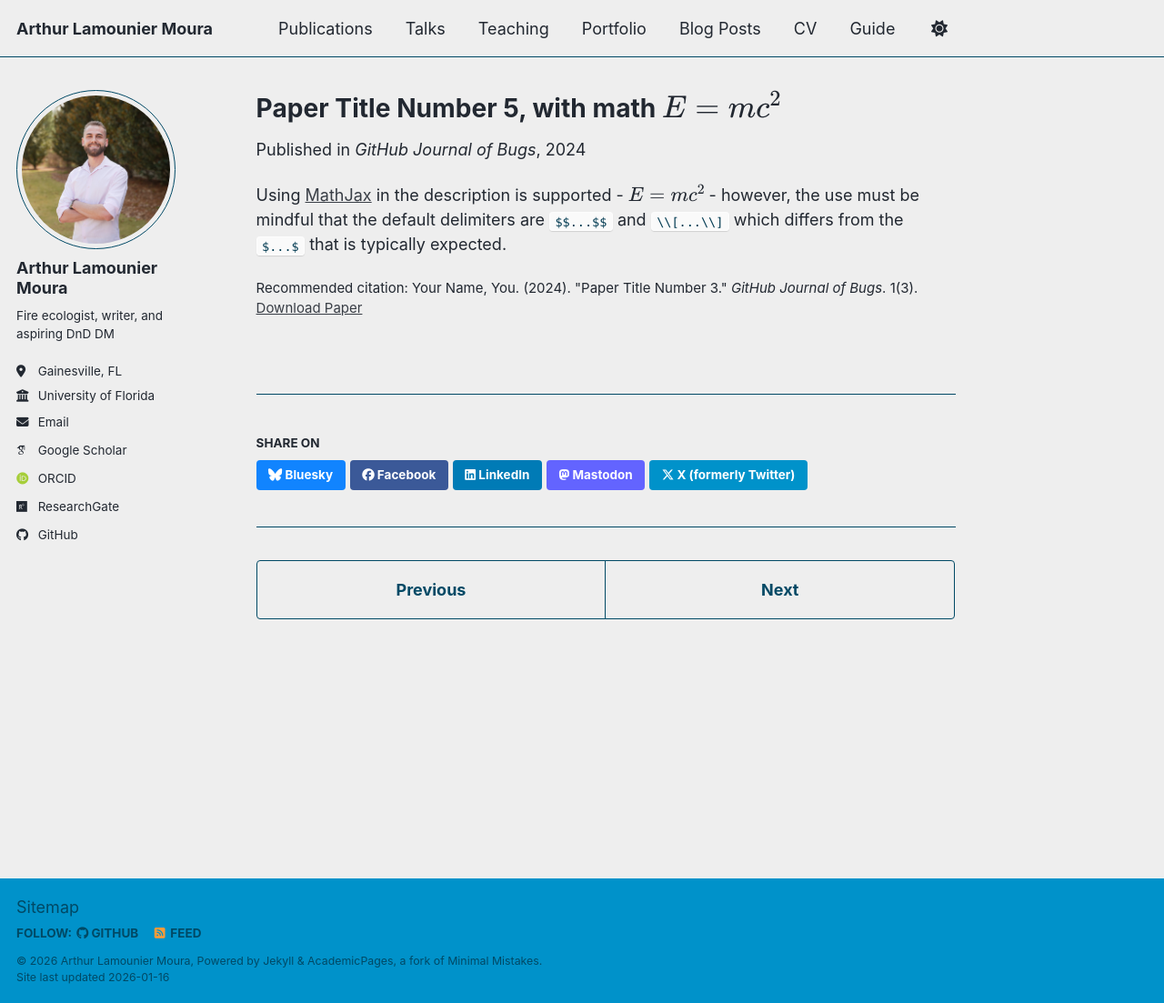
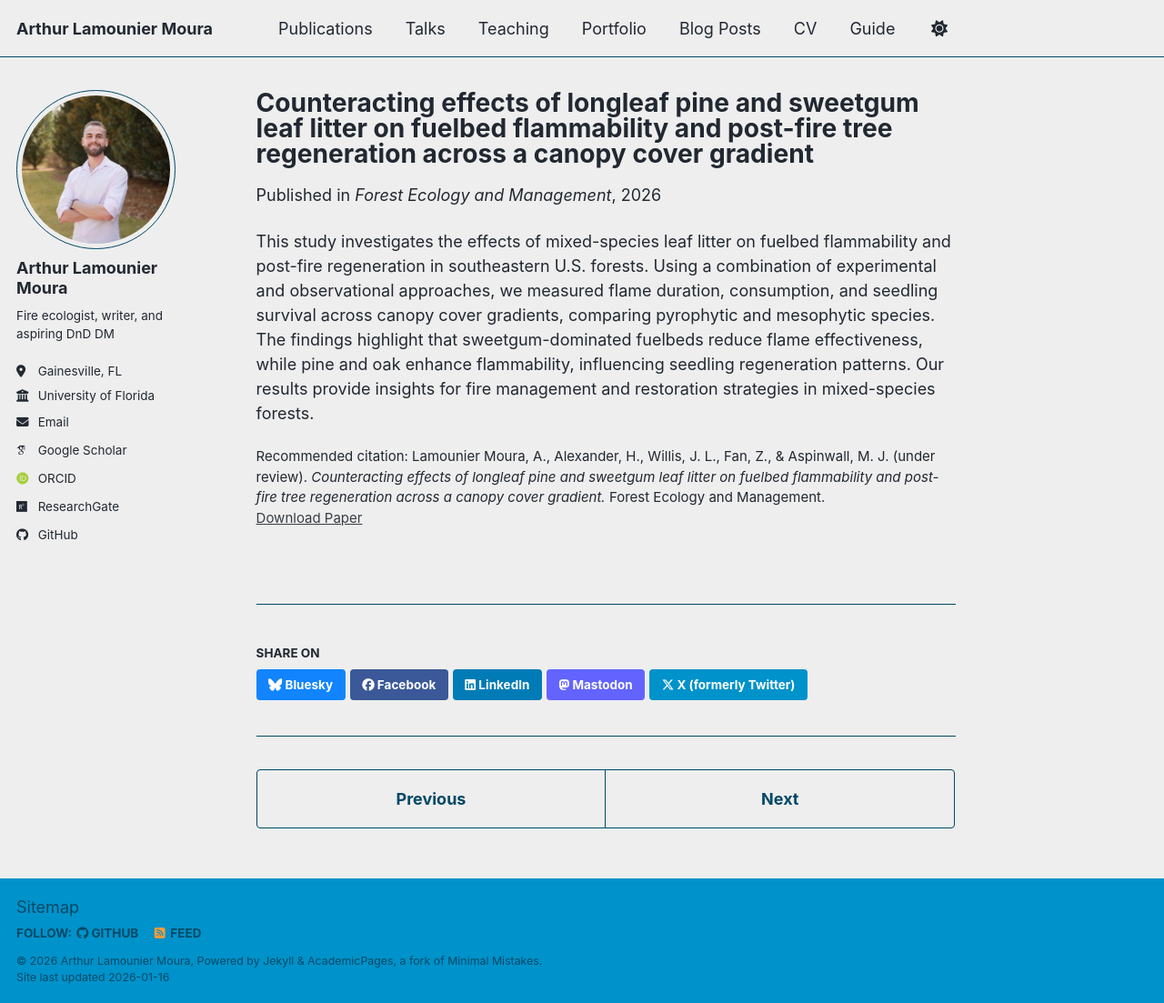
Before and after one commit to arthurlamounier/arthurlamounier.github.io, a Jekyll site: the page built from _publications/2025-06-08-paper-title-number-5.md, in a window 1280 px wide and 1103 px high. Shown: the whole window at 91% size. Built offline with Jekyll 4.4.1, drawn with Linux system fonts in a browser that asks for light colours; some web fonts are replaced; a script bundle is joined from its source files by our own code; library files that are not in the unit come from our copies.

Commit message:
Update 2025-06-08-paper-title-number-5.md

```diff
--- a/_publications/2025-06-08-paper-title-number-5.md
+++ b/_publications/2025-06-08-paper-title-number-5.md
@@ -1,13 +1,12 @@
 ---
-title: "Paper Title Number 5, with math $$E=mc^2$$"
+title: "Counteracting effects of longleaf pine and sweetgum leaf litter on fuelbed flammability and post-fire tree regeneration across a canopy cover gradient"
 collection: publications
-category: conferences
-permalink: /publication/2024-02-17-paper-title-number-4
-excerpt: 'This paper is about a famous math equation, $$E=mc^2$$'
-date: 2024-02-17
-venue: 'GitHub Journal of Bugs'
-paperurl: 'https://academicpages.github.io/files/paper3.pdf'
-citation: 'Your Name, You. (2024). &quot;Paper Title Number 3.&quot; <i>GitHub Journal of Bugs</i>. 1(3).'
+category: manuscripts
+permalink: /publication/2026-counteracting-effects-longleaf-sweetgum
+date: 2026-01-01
+venue: "Forest Ecology and Management"
+paperurl: "https://dx.doi.org/10.2139/ssrn.5553847"
+citation: "Lamounier Moura, A., Alexander, H., Willis, J. L., Fan, Z., & Aspinwall, M. J. (under review). <i>Counteracting effects of longleaf pine and sweetgum leaf litter on fuelbed flammability and post-fire tree regeneration across a canopy cover gradient.</i> Forest Ecology and Management."
+excerpt: "This study examines how longleaf pine and sweetgum leaf litter influence fuelbed flammability and tree regeneration across a gradient of canopy cover."
 ---
-
-Using [MathJax](https://www.mathjax.org/) in the description is supported - $$E=mc^2$$ - however, the use must be mindful that the default delimiters are `$$...$$` and `\\[...\\]` which differs from the `$...$` that is typically expected.
+This study investigates the effects of mixed-species leaf litter on fuelbed flammability and post-fire regeneration in southeastern U.S. forests. Using a combination of experimental and observational approaches, we measured flame duration, consumption, and seedling survival across canopy cover gradients, comparing pyrophytic and mesophytic species. The findings highlight that sweetgum-dominated fuelbeds reduce flame effectiveness, while pine and oak enhance flammability, influencing seedling regeneration patterns. Our results provide insights for fire management and restoration strategies in mixed-species forests.
```
